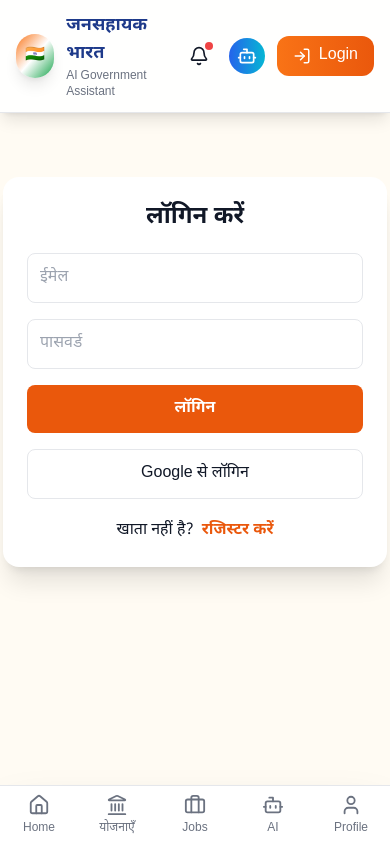
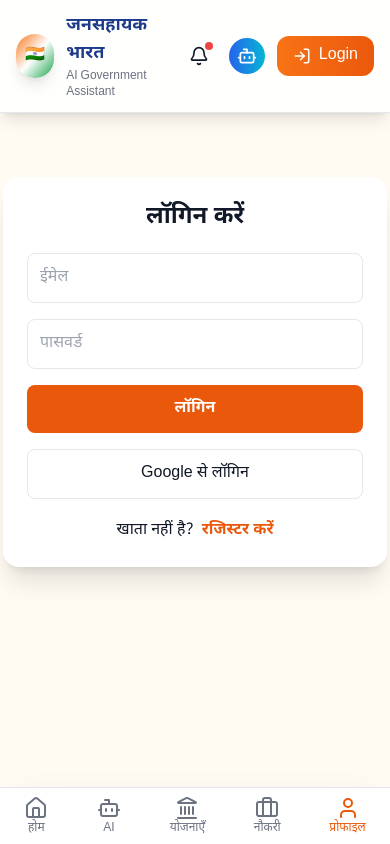
Before and after one commit to tribhuwannishad999-spec/jansahayak-bharat, a React (Vite) app in the folder jansahayak-bharat/frontend/: page /login in a window 390 px wide. Built offline with nearby package versions, Linux system fonts and the light colour scheme; no server answers.

Commit message:
Refactor BottomNav to use NavLink and menu array

```diff
--- a/jansahayak-bharat/frontend/src/components/BottomNav.jsx
+++ b/jansahayak-bharat/frontend/src/components/BottomNav.jsx
@@ -1,30 +1,47 @@
 import React from "react";
-import { Link, useLocation } from "react-router-dom";
-import { House, Briefcase, Bot, User, Landmark } from "lucide-react";
+import { NavLink } from "react-router-dom";
+import {
+  Home,
+  Bot,
+  Briefcase,
+  Landmark,
+  User
+} from "lucide-react";
 
 export default function BottomNav() {
-  const { pathname } = useLocation();
-
-  const item = (to, icon, label) => (
-    <Link
-      to={to}
-      className={`flex flex-col items-center text-xs ${
-        pathname === to ? "text-orange-600 font-bold" : "text-gray-500"
-      }`}
-    >
-      {icon}
-      <span className="mt-1">{label}</span>
-    </Link>
-  );
+  const menu = [
+    { name: "होम", icon: Home, path: "/" },
+    { name: "AI", icon: Bot, path: "/ai" },
+    { name: "योजनाएँ", icon: Landmark, path: "/schemes" },
+    { name: "नौकरी", icon: Briefcase, path: "/jobs" },
+    { name: "प्रोफाइल", icon: User, path: "/login" },
+  ];
 
   return (
-    <div className="fixed bottom-0 left-0 right-0 md:hidden bg-white border-t shadow-2xl z-50">
-      <div className="grid grid-cols-5 py-2">
-        {item("/", <House size={22} />, "Home")}
-        {item("/schemes", <Landmark size={22} />, "योजनाएँ")}
-        {item("/jobs", <Briefcase size={22} />, "Jobs")}
-        {item("/ai", <Bot size={22} />, "AI")}
-        {item("/profile", <User size={22} />, "Profile")}
+    <div className="fixed bottom-0 left-0 right-0 bg-white border-t shadow-2xl z-50">
+      <div className="flex justify-around py-2">
+
+        {menu.map((item) => {
+          const Icon = item.icon;
+
+          return (
+            <NavLink
+              key={item.path}
+              to={item.path}
+              className={({ isActive }) =>
+                `flex flex-col items-center text-xs ${
+                  isActive
+                    ? "text-orange-600"
+                    : "text-gray-500"
+                }`
+              }
+            >
+              <Icon size={24} />
+              <span>{item.name}</span>
+            </NavLink>
+          );
+        })}
+
       </div>
     </div>
   );
```
